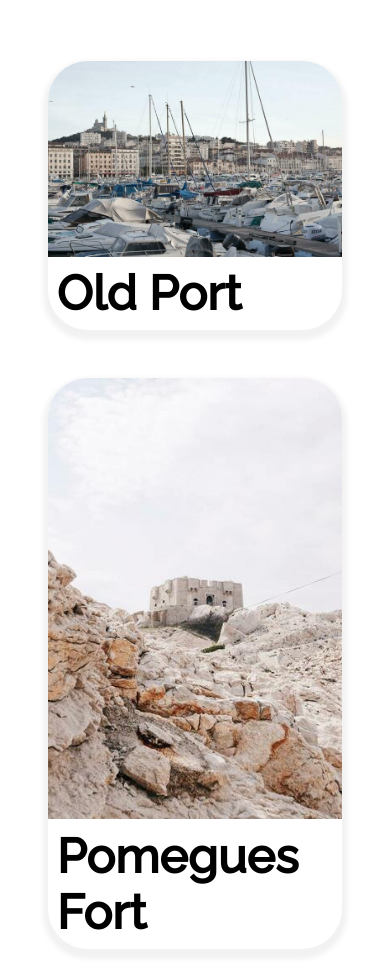
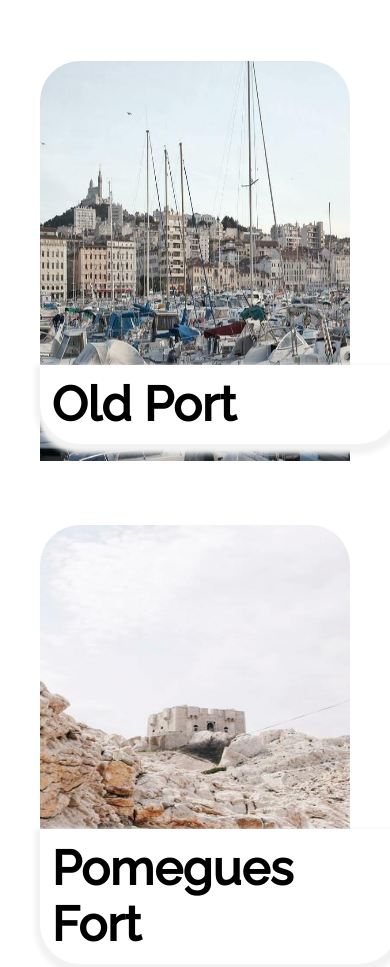
Before and after one commit to CristinaPicazo/ReserviaRessources, a plain HTML site: page index.html in a window 390 px wide. Shown: the part 7982-8949 px from the top of the page. Drawn offline with Linux system fonts and the light colour scheme.

Commit message:
activities mobile

```diff
--- a/css/style.css
+++ b/css/style.css
@@ -380,33 +380,43 @@ hr.activitiesNavHR{
 }
 
 
-.activitiesCard{
-    background-color: white;
+/* .activitiesCard{
+     background-color: white;
     border-radius: 40px;
-    box-shadow: 0 5px 5px 5px #F2F2F2;
-    margin: 3em;
-}
+    margin: 3em; */
 
-.activitiesPictures{
+
+/* .activitiesPictures{
     display: flex;
     flex: 1;
     flex-direction: column;
     margin: 0;
 
-}
+} */
 
 .activitiesPictures img{
-    flex: 1 1 70%;
+    display: flex;
     border-top-left-radius: 40px;
     border-top-right-radius: 40px;
-    /* width: 100%; */
+    height: 25em;
+    width: 100%;
+    z-index: -1;
+    margin-top: 4em;
 }
 
 figcaption{
-    flex: 1 1 30%;
+    /* flex: 1 1 30%; */
+    border-bottom-left-radius: 40px;
+    border-bottom-right-radius: 40px;
     padding: 3%;
     font-size: 3em;
     font-weight: bold;
+    background-color: white;
+    box-shadow: 0 5px 5px 5px #F2F2F2;
+    z-index: 1;
+    width: 86%;
+    margin-top: -2em;
+    position: absolute;
 }
 
 /* Footer */
```
